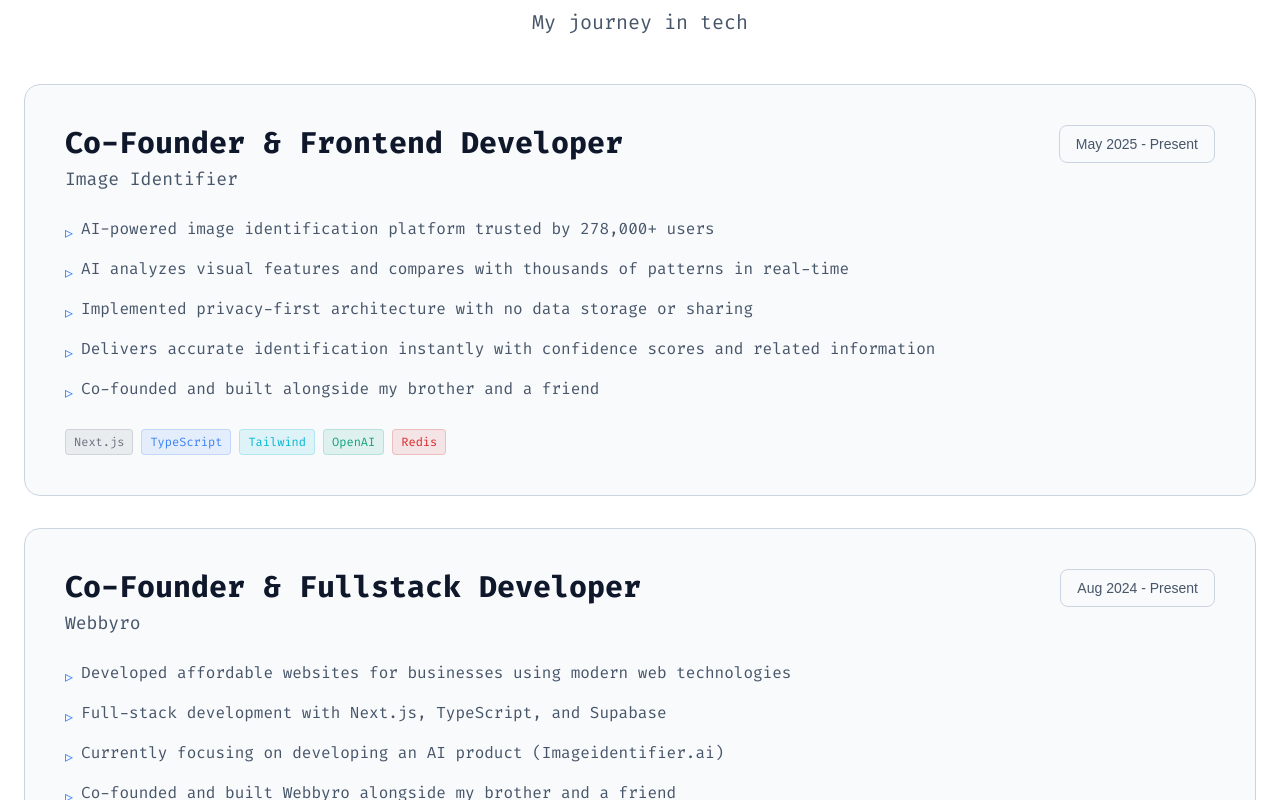
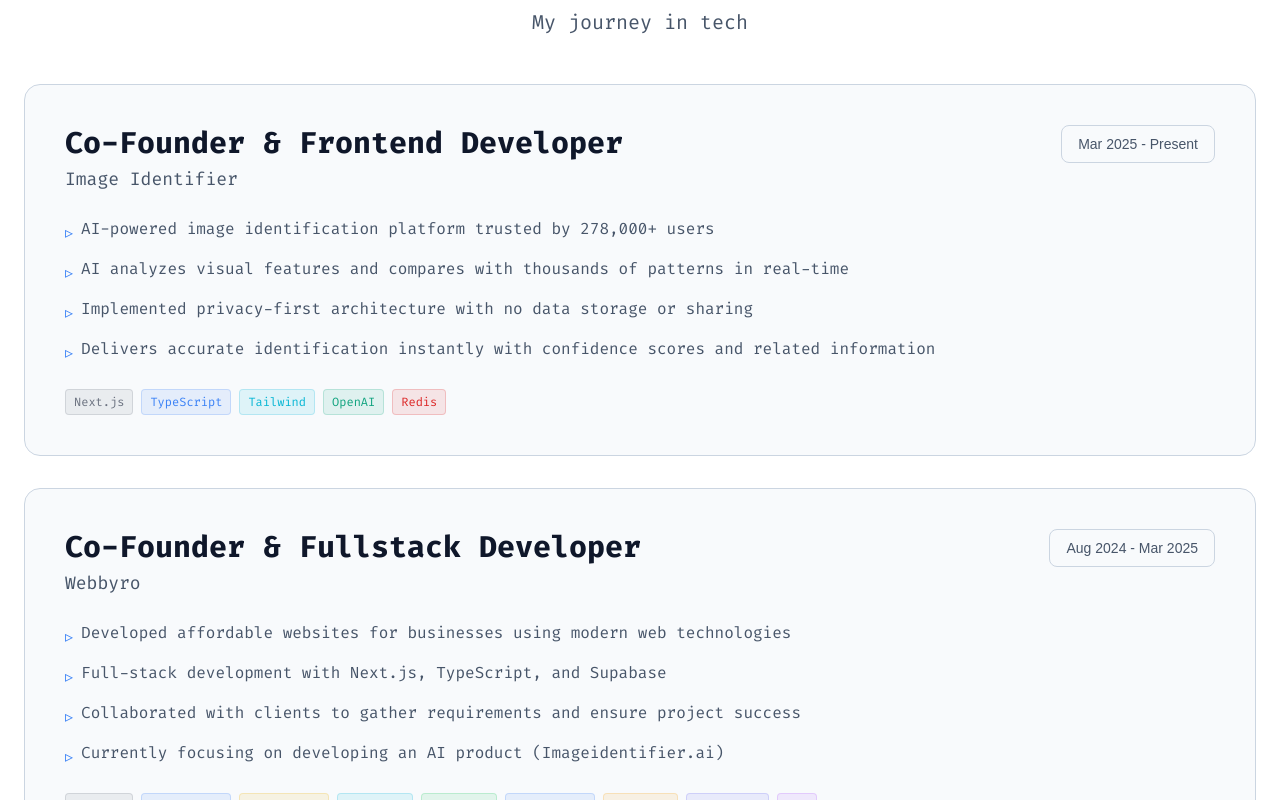
Before and after one commit to chvlpont/portfolio-ph, a Next.js app: page / in a window 1280 px wide. Shown: the part 4360-5160 px from the top of the page. Built offline with nearby package versions, Linux system fonts and the light colour scheme.

Commit message:
experience card update

```diff
--- a/app/data/experiences.ts
+++ b/app/data/experiences.ts
@@ -17,7 +17,7 @@
   {
     title: "Co-Founder & Frontend Developer",
     company: "Image Identifier",
-    period: "May 2025 - Present",
+    period: "Mar 2025 - Present",
     gradient: {
       from: "orange-500",
       to: "purple-500",
@@ -28,7 +28,6 @@
       "AI analyzes visual features and compares with thousands of patterns in real-time",
       "Implemented privacy-first architecture with no data storage or sharing",
       "Delivers accurate identification instantly with confidence scores and related information",
-      "Co-founded and built alongside my brother and a friend",
     ],
     tags: [
       { label: "Next.js", color: "#6b7280" },
@@ -41,7 +40,7 @@
   {
     title: "Co-Founder & Fullstack Developer",
     company: "Webbyro",
-    period: "Aug 2024 - Present",
+    period: "Aug 2024 - Mar 2025",
     gradient: {
       from: "cyan-500",
       to: "blue-500",
@@ -49,8 +48,8 @@
     responsibilities: [
       "Developed affordable websites for businesses using modern web technologies",
       "Full-stack development with Next.js, TypeScript, and Supabase",
+      "Collaborated with clients to gather requirements and ensure project success",
       "Currently focusing on developing an AI product (Imageidentifier.ai)",
-      "Co-founded and built Webbyro alongside my brother and a friend",
     ],
     tags: [
       { label: "Next.js", color: "#6b7280" },
```
